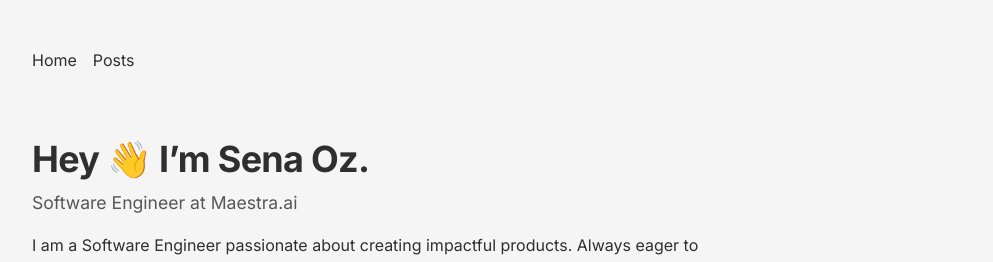
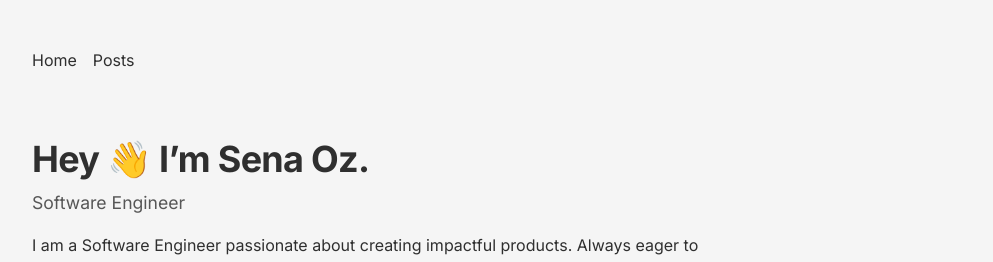
Before and after one commit to senaoz/senaoz.com, a Next.js app: page / in a window 1280 px wide. Shown: the top 262 px of the page, without its empty margins (140-1133 px from the left). Built offline with nearby package versions, Linux system fonts and the light colour scheme; no server answers.

Commit message:
Remove employer from homepage subtitle

```diff
--- a/src/app/page.tsx
+++ b/src/app/page.tsx
@@ -12,7 +12,7 @@ export default function HomePage() {
 
       <header className="hero">
         <h1 className="hero-name">Hey 👋 I’m Sena Oz.</h1>
-        <p className="hero-role">Software Engineer at Maestra.ai</p>
+        <p className="hero-role">Software Engineer</p>
         <p className="hero-bio">
           I am a Software Engineer passionate about creating impactful
           products. Always eager to learn and grow, I earned a Bachelor&apos;s
```
